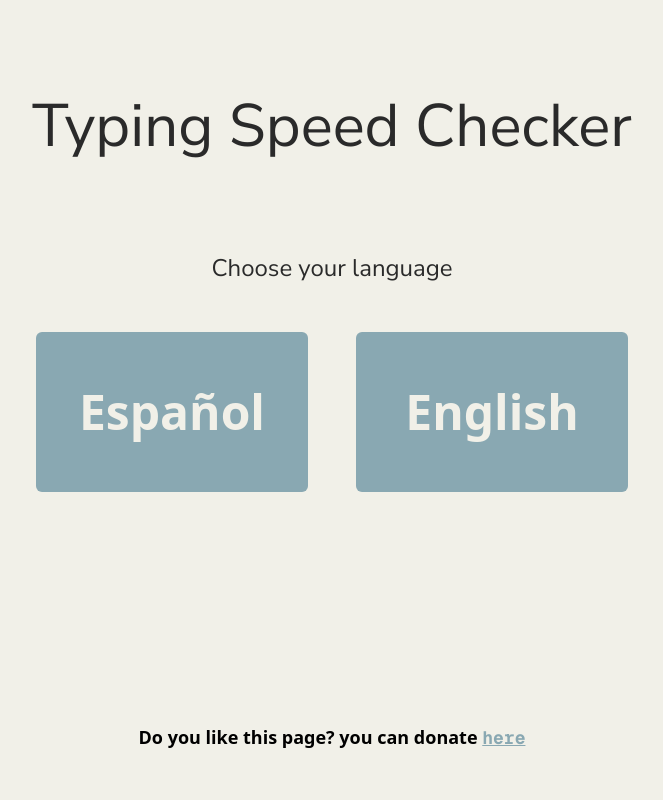
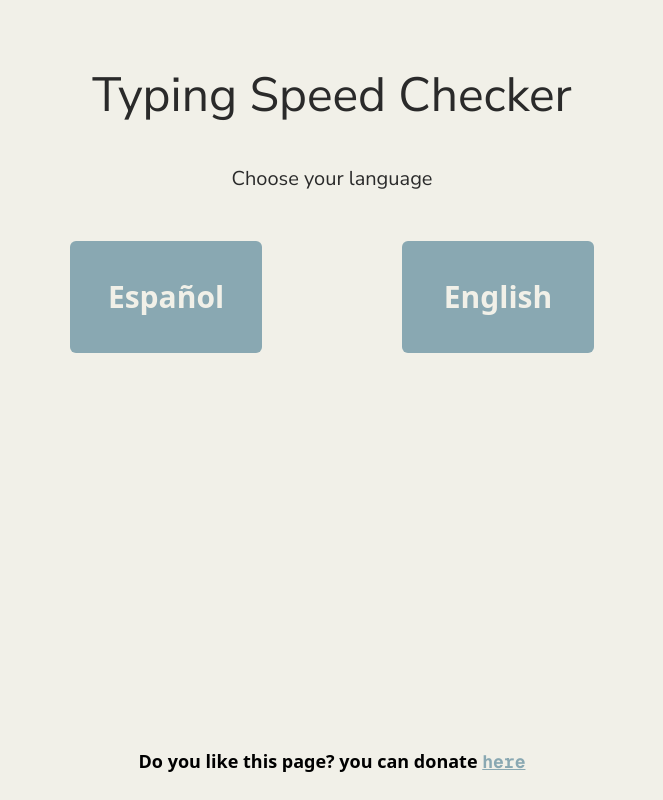
Before and after one commit to Zeke-Cachi/typing_speed_checker, a React (Vite) app: page / in a window 1280 px wide. Shown: the whole page, without its empty margins (308-971 px from the left). Built offline with nearby package versions, Linux system fonts and the light colour scheme.

Commit message:
started with lg-screen styling

```diff
--- a/src/App.tsx
+++ b/src/App.tsx
@@ -194,25 +194,25 @@ export default function App() {
   const resultingMessage = () => {
     if (reduceWordArray() <= 30) {
       return (
-        <p className="text-red-500 lg:text-3xl font-bold font-nunito">
+        <p className="text-red-500 2xl:text-3xl font-bold font-nunito">
           You're just getting started, keep going!
         </p>
       );
     } else if (reduceWordArray() > 30 && reduceWordArray() <= 60) {
       return (
-        <p className="text-orange-500 lg:text-3xl font-bold font-nunito">
+        <p className="text-orange-500 2xl:text-3xl font-bold font-nunito">
           Nice progress, you're finding your rhythm!
         </p>
       );
     } else if (reduceWordArray() > 60 && reduceWordArray() <= 90) {
       return (
-        <p className="text-green-400 lg:text-3xl font-bold font-nunito">
+        <p className="text-green-400 2xl:text-3xl font-bold font-nunito">
           You're a speedster, your fingers are on fire!
         </p>
       );
     } else if (reduceWordArray() > 90) {
       return (
-        <p className="text-green-700 lg:text-3xl font-bold font-nunito">
+        <p className="text-green-700 2xl:text-3xl font-bold font-nunito">
           You're a legend! Keep blazing that keyboard!
         </p>
       );
@@ -221,11 +221,11 @@ export default function App() {
 
   //--------------------------------------------------------------------------------------------------------------------------
   return (
-    <main className="lg:p-12 mx-auto text-center flex flex-col justify-between lg:gap-12 relative h-screen bg-primary_ivory">
+    <main className="md:p-6 2xl:p-12 mx-auto text-center flex flex-col justify-between 2xl:gap-12 relative h-screen bg-primary_ivory">
       <audio ref={audioRef}>
         <source src="../public/typewriter_sound.mp3" type="audio/mp3" />
       </audio>
-      <div className="flex flex-col justify-evenly min-h-[50%] lg:gap-12 lg:mt-12">
+      <div className="flex flex-col justify-evenly min-h-[50%] 2xl:gap-12 2xl:mt-12">
         <div
           className={`absolute inset-0 bg-black opacity-40 place-items-center ${
             countdown === 4 ? "hidden" : "grid"
@@ -235,24 +235,24 @@ export default function App() {
             {countdown}
           </p>
         </div>
-        <h1 className="lg:text-6xl text-primary_charcoal font-nunito">
+        <h1 className="text-5xl 2xl:text-6xl text-primary_charcoal font-nunito">
           Typing Speed Checker
         </h1>
         {!showResults && language === null && (
-          <div className="grid gap-12 lg:mt-12">
-            <h2 className="lg:text-2xl text-primary_charcoal font-nunito">
+          <div className="grid gap-12 2xl:mt-12">
+            <h2 className="text-xl 2xl:text-2xl text-primary_charcoal font-nunito">
               Choose your language
             </h2>
             <div className="mx-auto w-1/2 flex gap-12">
               <Button
                 title="Español"
                 onClick={() => setLanguage("spanish")}
-                className="lg:h-40 lg:w-80 lg:text-5xl"
+                className="h-28 w-48 2xl:h-40 2xl:w-80 text-3xl 2xl:text-5xl"
               ></Button>
               <Button
                 title="English"
                 onClick={() => setLanguage("english")}
-                className="lg:h-40 lg:w-80 lg:text-5xl"
+                className="h-28 w-48 2xl:h-40 2xl:w-80 text-3xl 2xl:text-5xl"
               ></Button>
             </div>
           </div>
@@ -261,14 +261,14 @@ export default function App() {
           <div
             onKeyDown={(e) => handleTyping(e)}
             tabIndex={0}
-            className="focus:outline-none lg:px-20"
+            className="focus:outline-none 2xl:px-20"
             ref={paragraphRef}
           >
             {word!.length > 0 ? (
               word!.map((element, i) => (
                 <span
                   key={i}
-                  className={`font-semibold ${fontColor[i]} text-lg lg:mt-12 font-geist`}
+                  className={`font-semibold ${fontColor[i]} text-lg 2xl:mt-12 font-geist`}
                 >
                   {element}
                 </span>
@@ -279,12 +279,12 @@ export default function App() {
           </div>
         )}
         {showResults && (
-          <div className="lg:mt-20 grid gap-6">
-            <span className="lg:text-4xl font-nunito">You wrote </span>
-            <span className="lg:text-6xl font-nunito">
+          <div className="2xl:mt-20 grid gap-6">
+            <span className="2xl:text-4xl font-nunito">You wrote </span>
+            <span className="2xl:text-6xl font-nunito">
               {reduceWordArray()} words
             </span>{" "}
-            <p className="lg:text-2xl font-nunito">
+            <p className="2xl:text-2xl font-nunito">
               You had: <span>{reduceFontColor()}</span> errors
             </p>
             {resultingMessage()}
@@ -293,7 +293,7 @@ export default function App() {
               onClick={() => {
                 resetTurn();
               }}
-              className="lg:h-20 lg:w-32 lg:text-2xl lg:mt-20"
+              className="2xl:h-20 2xl:w-32 2xl:text-2xl 2xl:mt-20"
             ></Button>
           </div>
         )}
@@ -307,7 +307,7 @@ export default function App() {
               title="Start"
               onClick={() => handleClick()}
               disabled={startTyping}
-              className="lg:h-20 lg:w-32 lg:text-3xl"
+              className="2xl:h-20 2xl:w-32 2xl:text-3xl"
             ></Button>
           </>
         )}
```
